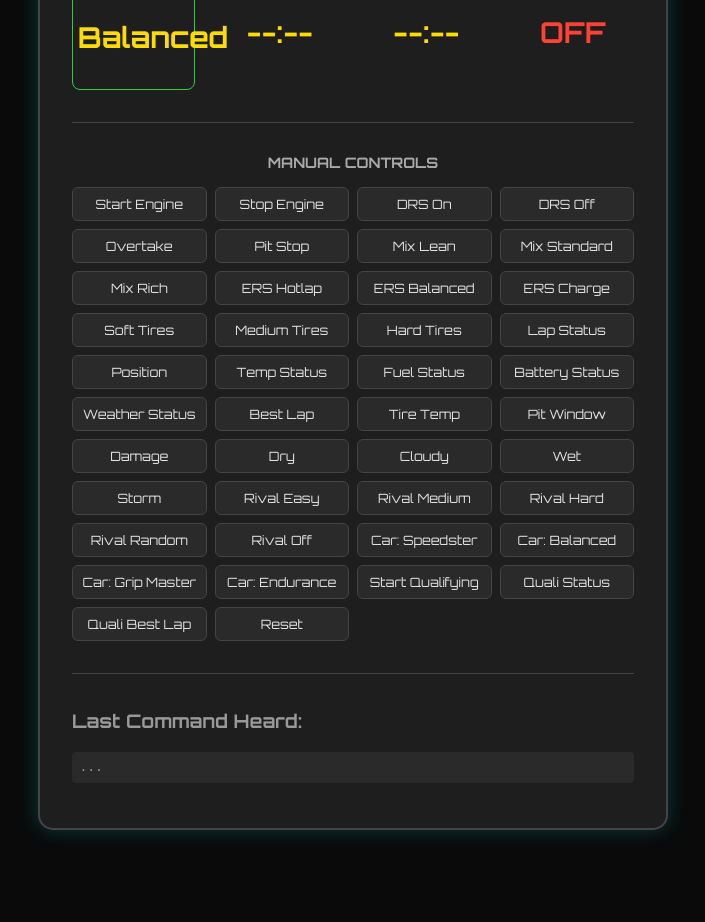
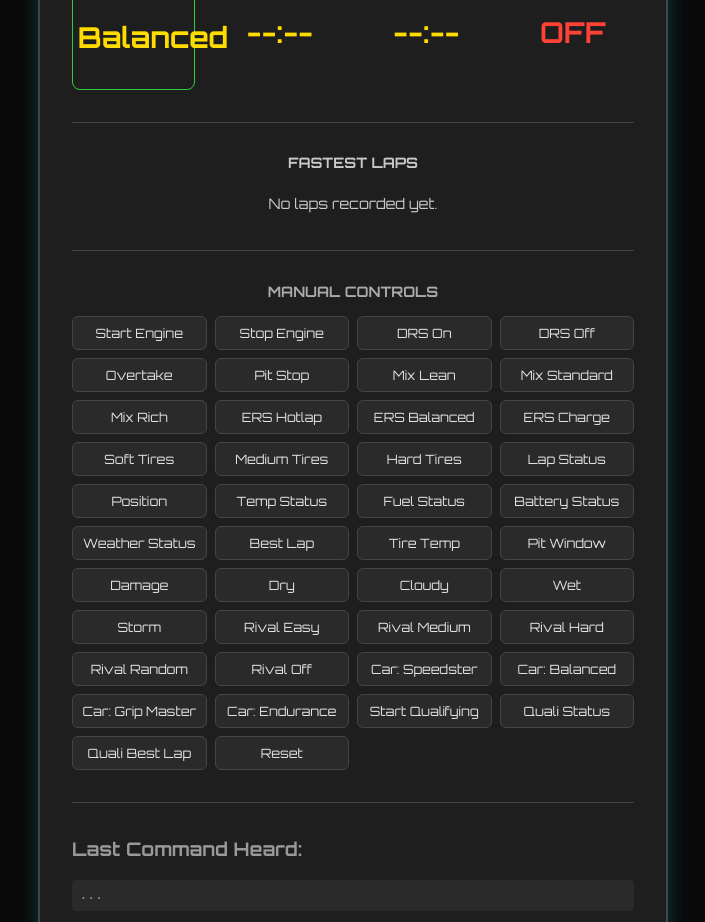
Before and after one commit to afman42/race-car-vue-voice-control, a Vue app: page / in a window 1280 px wide. Shown: the part 1600-2522 px from the top of the page, without its empty margins (287-992 px from the left). Before the commit the page ends 2446 px from the top, so only its background shows below. Built offline with nearby package versions, Linux system fonts and the light colour scheme.

Commit message:
feat: add Leaderboard empty state with localized message
Render region with role=status empty message when no laps posted.
Add ui.noLapsYet key in en/id. Update stale hide-until-lap test
to assert empty-state show/hide behavior.

```diff
--- a/src/components/Leaderboard.vue
+++ b/src/components/Leaderboard.vue
@@ -1,19 +1,19 @@
 <template>
   <div
-    v-if="entries.length"
     class="leaderboard"
     :class="{ 'ai-board': aiBoard }"
     role="region"
     :aria-label="title"
   >
     <h3>{{ title }}</h3>
-    <ol>
+    <ol v-if="entries.length">
       <li v-for="(entry, index) in entries" :key="`${entry.lap}-${entry.time}`">
         <span class="lb-rank">{{ index + 1 }}</span>
         <span class="lb-lap">{{ t("ui.lapShort", { lap: entry.lap }) }}</span>
         <span class="lb-time">{{ formatLapTime(entry.time) }}</span>
       </li>
     </ol>
+    <p v-else role="status" class="lb-empty">{{ t("ui.noLapsYet") }}</p>
   </div>
 </template>
 
@@ -37,7 +37,7 @@ const { t } = useI18n();
   border-top: 1px solid #444;
 }
 .leaderboard h3 {
-  color: #aaa;
+  color: #c9c9c9;
   font-size: 0.9rem;
   text-transform: uppercase;
   text-align: center;
@@ -75,6 +75,12 @@ const { t } = useI18n();
   color: #ffdc00;
   font-family: monospace;
 }
+.lb-empty {
+  text-align: center;
+  color: #c9c9c9;
+  font-size: 0.9rem;
+  padding: 0.4rem 0.6rem;
+}
 .ai-board li:first-child {
   border-color: #ff851b;
 }
--- a/src/locales/en.js
+++ b/src/locales/en.js
@@ -32,6 +32,7 @@ export default {
   "ui.lastLap": "Last Lap",
   "ui.bestLap": "Best Lap",
   "ui.leaderboard": "Fastest Laps",
+  "ui.noLapsYet": "No laps recorded yet.",
   "ui.lapShort": ({ lap }) => `L${lap}`,
   "ui.aiRival": "AI Rival",
   "ui.aiBoard": "Rival Laps",
--- a/src/locales/id.js
+++ b/src/locales/id.js
@@ -32,6 +32,7 @@ export default {
   "ui.weather": "Cuaca",
   "ui.damage": "Kerusakan",
   "ui.leaderboard": "Papan Peringkat",
+  "ui.noLapsYet": "Belum ada lap tercatat.",
   "ui.lapShort": ({ lap }) => `Lap ${lap}`,
   "ui.aiRival": "Lawan AI",
   "ui.aiBoard": "Lap AI",
```
Also changed, not shown: 1 other file (tests, documents, lock files or other folders).
